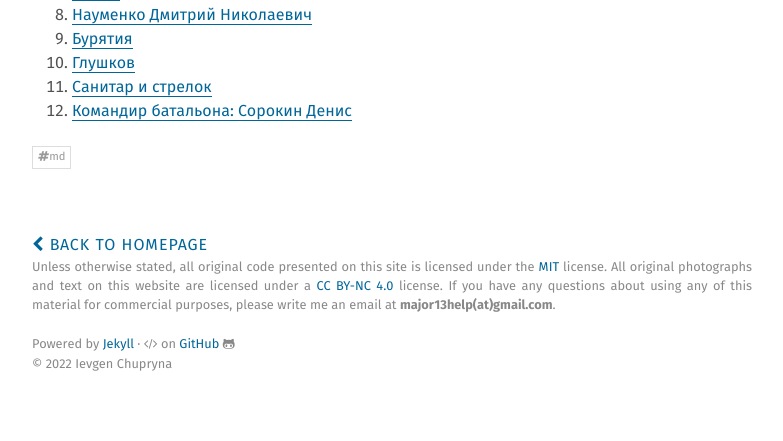
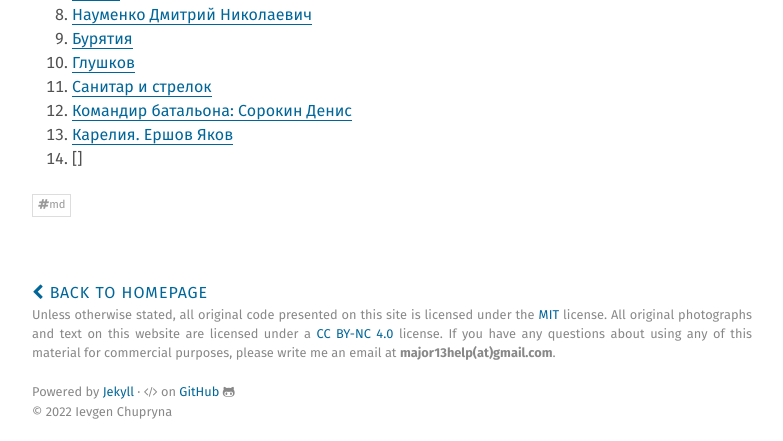
Before and after one commit to major13ua/major13ua.github.io, a Jekyll site: the page built from _posts/2022-02-28-main.md, in a window 1280 px wide and 900 px high, scrolled down 2109 px, cut to the strip 459-900 px from the top of the window. Shown: the whole strip, without its empty margins (248-1031 px from the left). Built offline with Jekyll 4.4.1, drawn with Linux system fonts in a browser that asks for light colours; before the commit the page ends 2961 px from its top, so only the background shows below that.

Commit message:
Added videos

```diff
--- a/_posts/2022-02-28-main.md
+++ b/_posts/2022-02-28-main.md
@@ -31,3 +31,5 @@ Rules:
 10. [Глушков](https://twitter.com/rf_200_now/status/1498280715510812679)
 11. [Санитар и стрелок](https://twitter.com/rf_200_now/status/1498019190334230530?cxt=HHwWhMC4qYmhhMopAAAA)
 12. [Командир батальона: Сорокин Денис](https://twitter.com/rf_200_now/status/1498011379743166468?cxt=HHwWiMCs8bfagMopAAAA)
+13. [Карелия. Ершов Яков](https://twitter.com/rf_200_now/status/1498010942843535369?cxt=HHwWkoCy3YDBgMopAAAA)
+14. []
```
